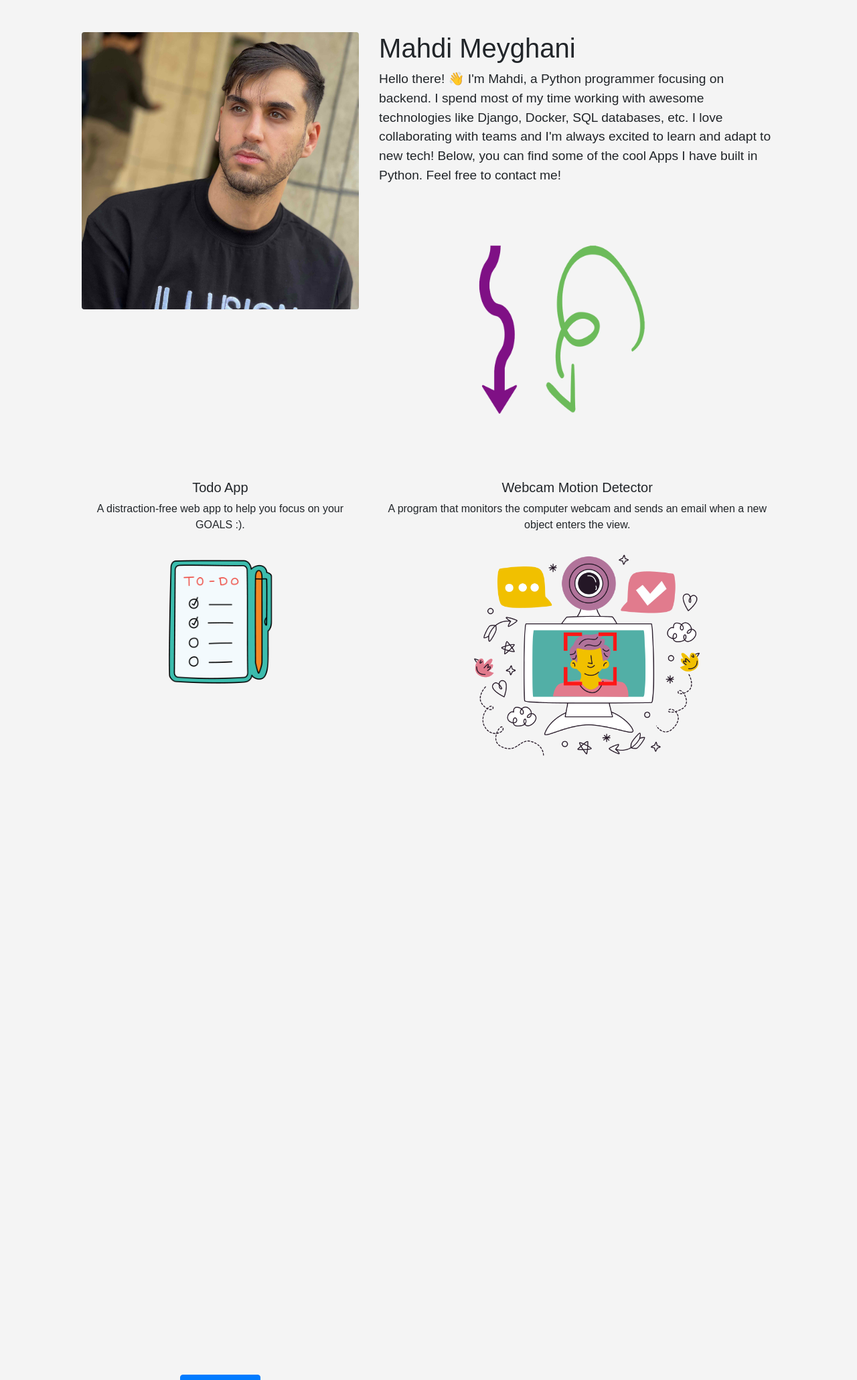
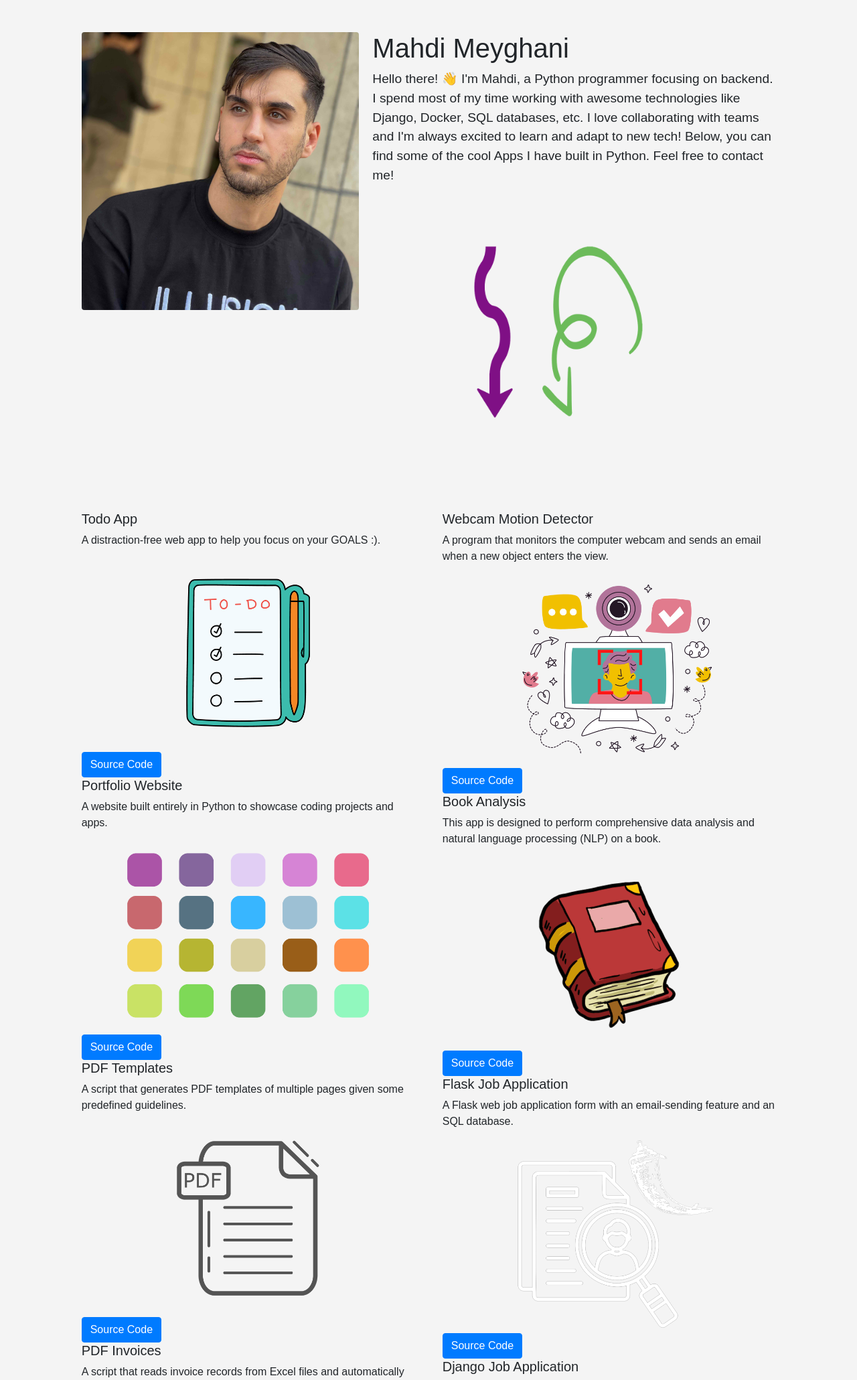
Before and after one commit to Mahdi-Meyghani/Django-Personal-Website, a Django app: page / in a window 1280 px wide. Shown: the top 2061 px of the page at 67% size. Run offline with Django 5.2, Linux system fonts and the light colour scheme; data comes from the database, SQL or seed files in the repository; some libraries are stand-ins or nearby versions.

Commit message:
Make the projects on the webpage look better

```diff
--- a/static/portfolio_website/style.css
+++ b/static/portfolio_website/style.css
@@ -5,7 +5,6 @@ body {
 }
 
 .img-fluid {
-    margin-bottom: 1000px;
     width: 100%;
     height: auto;
 }
@@ -31,3 +30,33 @@ body {
     width: 80%;
     height: auto;
 }
+
+/* Flexbox layout for top content */
+.top-content {
+    display: flex;
+    flex-wrap: wrap;
+    align-items: flex-start;
+    margin-bottom: 40px;
+}
+
+.left-content {
+    flex: 0 0 40%; /* Adjust width as needed */
+    text-align: center;
+}
+
+.right-content {
+    flex: 1;
+    text-align: left;
+    padding-left: 20px; /* Add space between image and text */
+}
+
+.project-container {
+    display: flex;
+    flex-wrap: wrap;
+    justify-content: space-between;
+}
+
+.project-item {
+    flex: 0 0 48%; /* Adjust to make space between items */
+    margin-bottom: 30px; /* Space between projects */
+}
--- a/templates/portfolio_website/home.html
+++ b/templates/portfolio_website/home.html
@@ -12,25 +12,26 @@
     <div class="container-fluid mt-5">
         <div class="row justify-content-center">
             <div class="col-md-10">
-                <div class="row">
-                    <!-- Left Column -->
-                    <div class="col-12 col-md-5 text-center order-1 order-md-1">
-                        <img src="{% static 'portfolio_website/pictures/me.jpg' %}" alt="Mahdi's Picture" class="img-fluid rounded mb-3">
+                <!-- Top Content: me.jpg, Title, Description, Arrow -->
+                <div class="top-content">
+                    <div class="left-content">
+                        <img src="{% static 'portfolio_website/pictures/me.jpg' %}" alt="Mahdi's Picture" class="img-fluid rounded mb-3" style="width: 100%;">
                     </div>
-
-                    <!-- Right Column - Title, Description, Arrow -->
-                    <div class="col-12 col-md-7 order-2 order-md-2 text-center text-md-left">
+                    <div class="right-content">
                         <h1 class="display-4">Mahdi Meyghani</h1>
                         <p class="lead">Hello there! 👋 I'm Mahdi, a Python programmer focusing on backend. I spend most of my time working with awesome technologies like Django, Docker, SQL databases, etc. I love collaborating with teams and I'm always excited to learn and adapt to new tech! Below, you can find some of the cool Apps I have built in Python. Feel free to contact me!</p>
                         <div class="arrow-container mb-4">
                             <img src="{% static 'portfolio_website/pictures/arrow.png' %}" alt="Arrow" class="img-arrow">
                         </div>
                     </div>
+                </div>
 
-                    <!-- Projects in Left Column (1-10) -->
-                    <div class="col-12 col-md-5 text-center order-4 order-md-3">
+                <!-- Projects in Left Column (1-10) and Right Column (11-20) -->
+                <div class="project-container">
+                    <!-- Left Projects -->
+                    <div class="project-item">
                         {% for project in projects_left %}
-                            <div class="project mb-4">
+                            <div class="project">
                                 <h5>{{ project.title }}</h5>
                                 <p>{{ project.description }}</p>
                                 <img src="{% static 'portfolio_website/pictures/'|add:project.image %}" alt="{{ project.title }}" class="img-fluid">
@@ -38,11 +39,10 @@
                             </div>
                         {% endfor %}
                     </div>
-
-                    <!-- Projects in Right Column (11-20) -->
-                    <div class="col-12 col-md-7 text-center order-3 order-md-4">
+                    <!-- Right Projects -->
+                    <div class="project-item">
                         {% for project in projects_right %}
-                            <div class="project mb-4">
+                            <div class="project">
                                 <h5>{{ project.title }}</h5>
                                 <p>{{ project.description }}</p>
                                 <img src="{% static 'portfolio_website/pictures/'|add:project.image %}" alt="{{ project.title }}" class="img-fluid">
```
